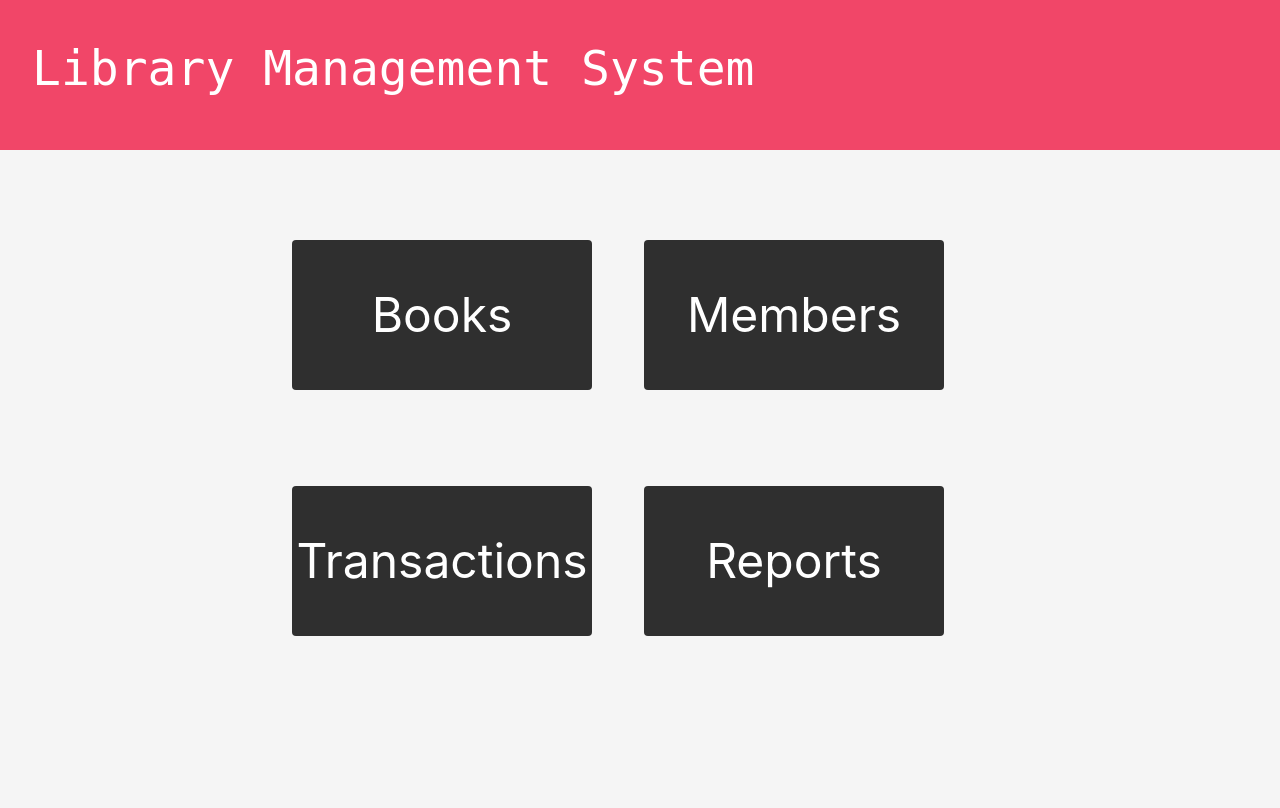
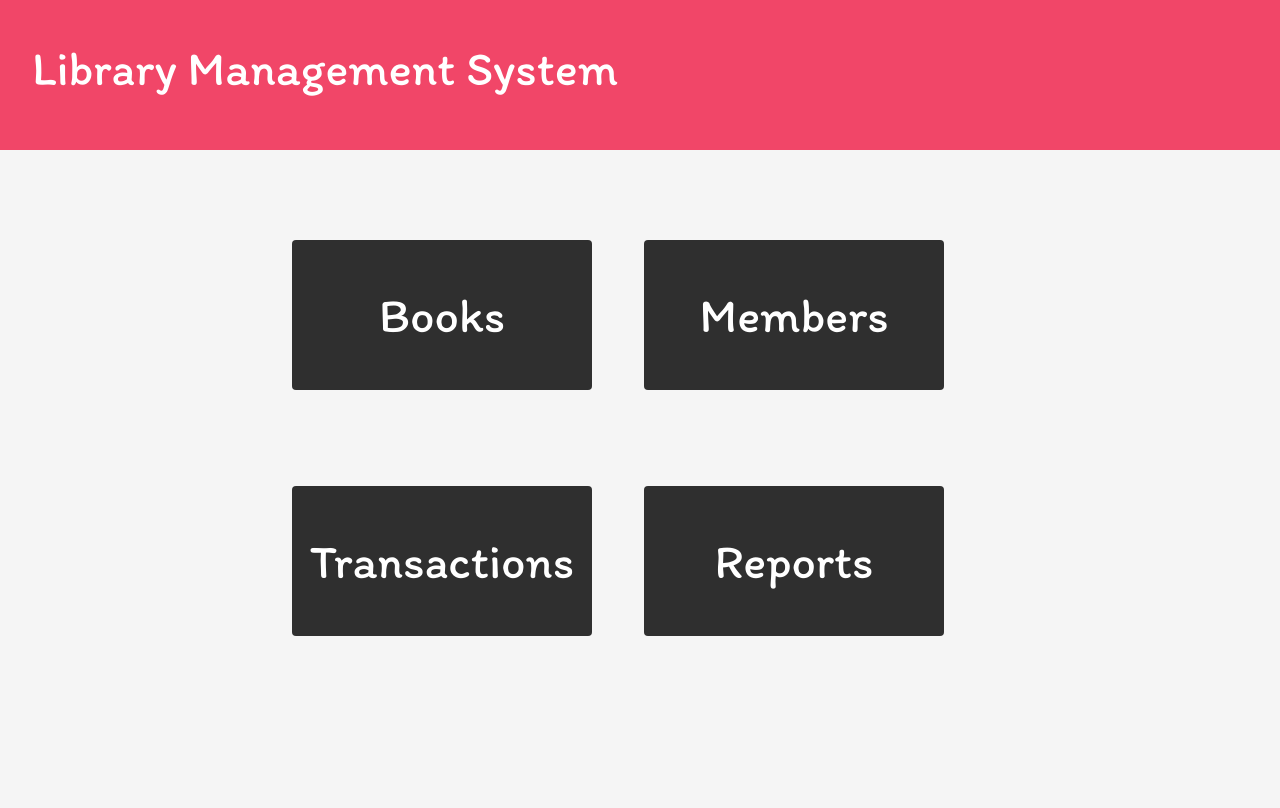
Before and after one commit to varungazula/LibraryManagementSystem, a Flask app: page / in a window 1280 px wide. Run offline with Flask 2, Linux system fonts and the light colour scheme.

Commit message:
Changed Font

```diff
--- a/static/css/styles.css
+++ b/static/css/styles.css
@@ -4,6 +4,11 @@
 
 body {
     background-color: whitesmoke;
+    font-family: 'Itim', cursive;
+}
+
+.button {
+    font-family: 'Itim', cursive;
 }
 
 .fa-trash {
--- a/templates/base.html
+++ b/templates/base.html
@@ -13,13 +13,15 @@
     <link rel="stylesheet" href="https://cdnjs.cloudflare.com/ajax/libs/font-awesome/4.7.0/css/font-awesome.min.css">
 
     <link rel="stylesheet" href="{{ url_for('static', filename='css/styles.css') }}">
+    <link rel="preconnect" href="https://fonts.gstatic.com">
+    <link href="https://fonts.googleapis.com/css2?family=Itim&display=swap" rel="stylesheet">
 
 
 </head>
 
 <body class="has-navbar-fixed-top">
     <nav class="navbar is-danger is-spaced is-fixed-top">
-        <h1 class="is-size-2 has-text-weight-normal is-family-monospace"><a href="/" style="color: white;"> {{title}}</a></h1>
+        <h1 class="is-size-2 has-text-weight-normal"><a href="/" style="color: white;"> {{title}}</a></h1>
         <div class="navbar-item has-dropdown is-hoverable navbar-end">
             <a class="navbar-link is-size-4 has-text-weight-normal has-text-right has-text-white   ">
               More
--- a/templates/index.html
+++ b/templates/index.html
@@ -4,16 +4,20 @@
     <meta charset="UTF-8">
     <meta http-equiv="X-UA-Compatible" content="IE=edge">
     <meta name="viewport" content="width=device-width, initial-scale=1.0">
+
+    <link rel="stylesheet" href="https://cdn.jsdelivr.net/npm/bulma@0.9.2/css/bulma.min.css">
+    <link rel="preconnect" href="https://fonts.gstatic.com">
+    <link href="https://fonts.googleapis.com/css2?family=Itim&display=swap" rel="stylesheet">
     <link rel="stylesheet" href="{{ url_for('static', filename='css/styles.css') }}">
 
-    <link rel="stylesheet" href="https://cdn.jsdelivr.net/npm/bulma@0.9.2/css/bulma.min.css">
+
     <title>Library</title>
 </head>
 
 <body>
     <div>
         <nav style="height: 150px;" class="navbar is-danger is-spaced is-fixed-top">
-            <h1 class="is-size-1 has-text-weight-normal pt-4 is-family-monospace"> Library Management System</h1>
+            <h1 class="is-size-1 has-text-weight-normal pt-4 "> Library Management System</h1>
         </nav>
     </div>
     <br><br><br><br><br><br><br><br>
```
